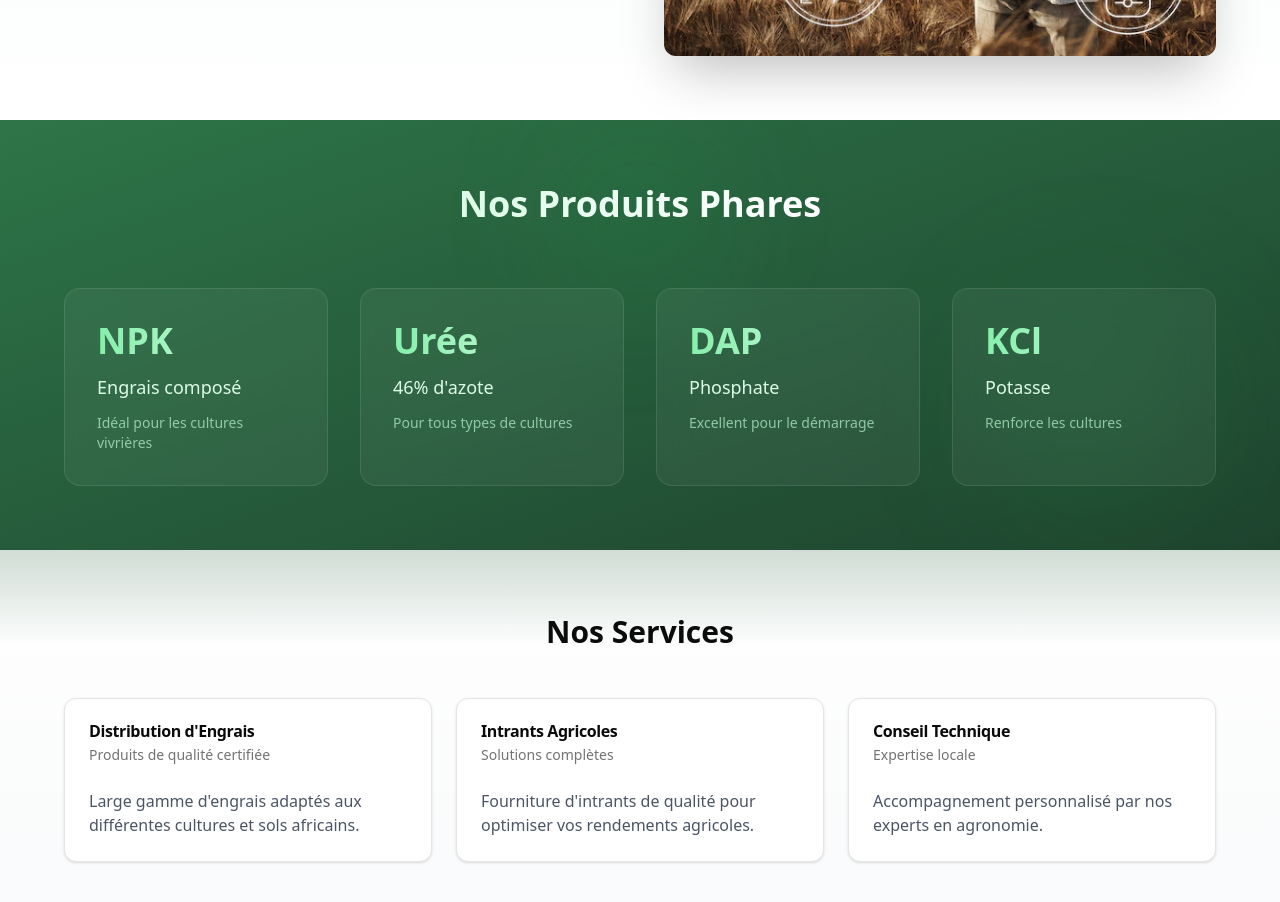
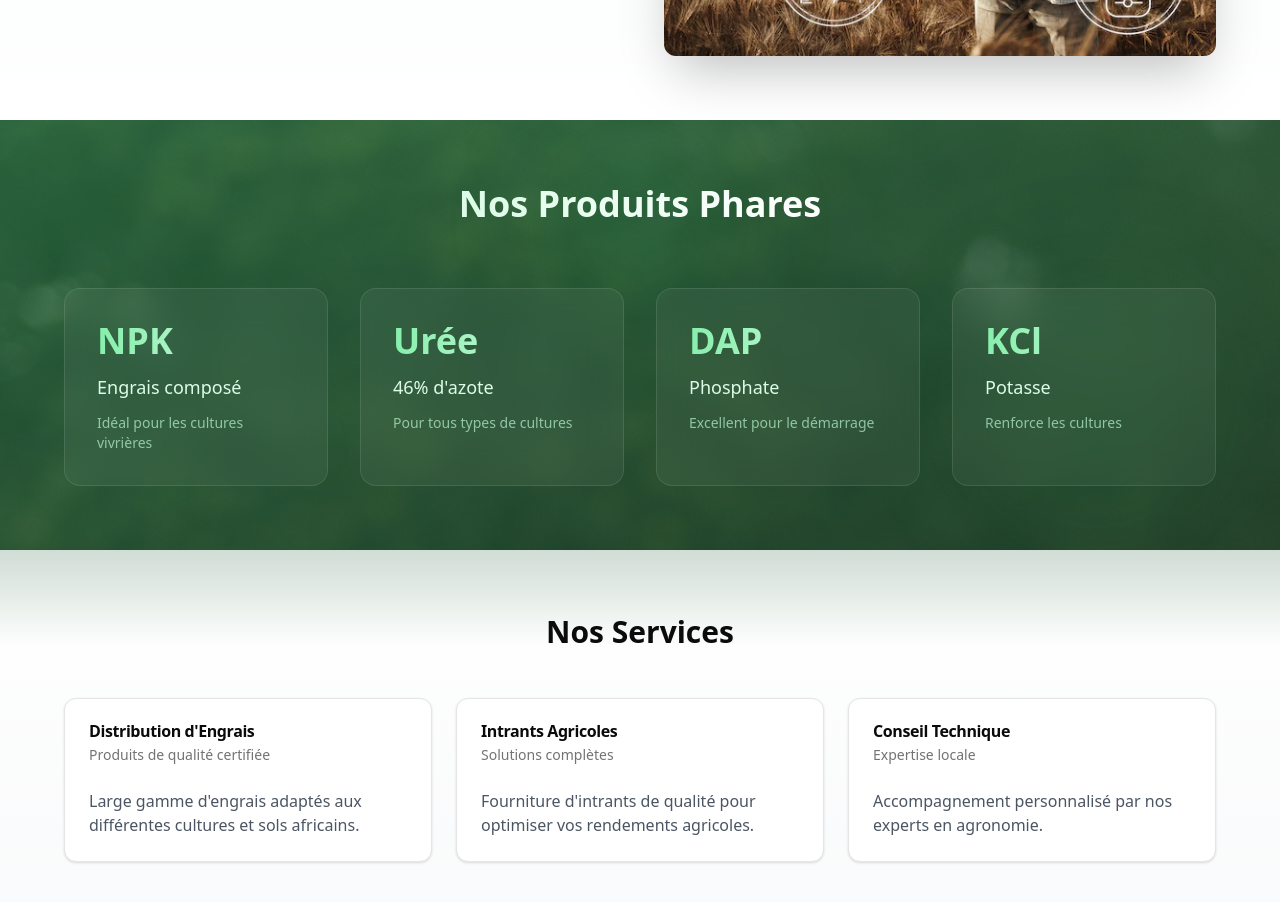
Before and after one commit to Level237/camagrocompany, a React (Vite) app: page / in a window 1280 px wide. Shown: the part 1400-2302 px from the top of the page. Built offline with nearby package versions, Linux system fonts and the light colour scheme.

Commit message:
Update Homepage background image to use a new asset, enhancing visual appeal and maintaining design consistency.

```diff
--- a/src/pages/Homepage.tsx
+++ b/src/pages/Homepage.tsx
@@ -5,6 +5,7 @@ import Navbar from "@/components/layout/Navbar"
 import Hero from "@/components/sections/Hero"
 import Loader from "@/components/ui/Loader"
 import about from "@/assets/about.png"
+import about2 from "@/assets/about2.jpg"
 import Footer from "@/components/layout/Footer"
 
 const Homepage = () => {
@@ -56,7 +57,7 @@ const Homepage = () => {
       {/* Nos Produits */}
       <section className="py-16 px-4 relative overflow-hidden">
         <div className="absolute inset-0 bg-gradient-to-br from-green-800 to-green-950 opacity-90"></div>
-        <div className={`absolute inset-0 bg-[url(${about})] opacity-10`}></div>
+        <div style={{ backgroundImage: `url(${about2})` }} className={`absolute inset-0  opacity-20`}></div>
 
         <div className="container mx-auto max-w-6xl relative">
           <div className="absolute -top-10 left-1/2 transform -translate-x-1/2 w-40 h-40 bg-green-500/10 rounded-full blur-3xl"></div>
```
Also changed, not shown: src/assets/about2.jpg (added).
